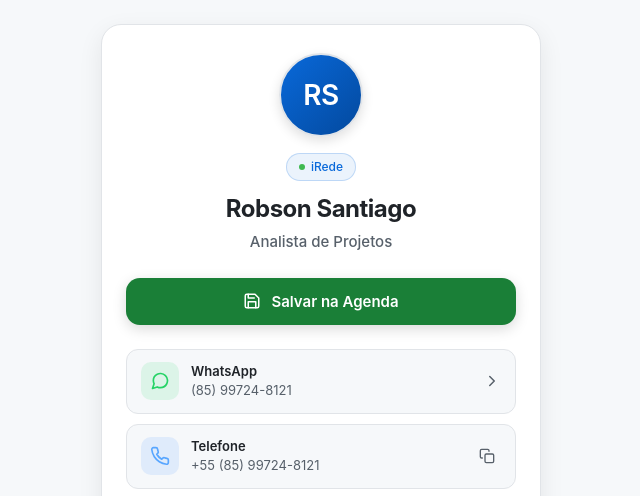
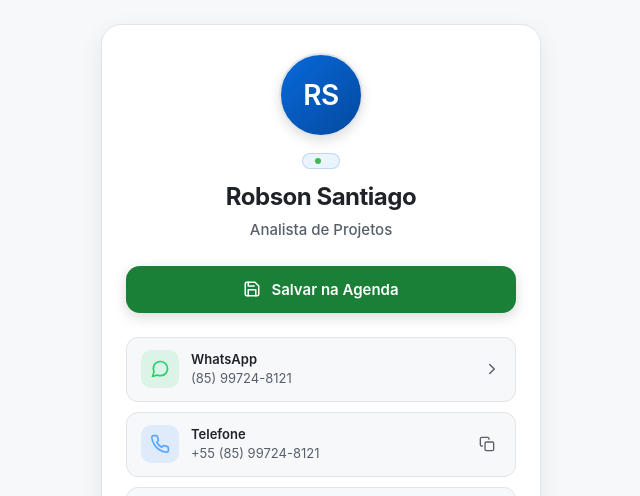
Before and after one commit to robsonsantiago/robson, a plain HTML site: page index.html in a window 1280 px wide. Shown: the top 496 px of the page, without its empty margins (319-959 px from the left). Drawn offline with Linux system fonts and the light colour scheme.

Commit message:
Atualizar o index.html

```diff
--- a/index.html
+++ b/index.html
@@ -352,7 +352,7 @@
 
         <div class="status-badge">
           <span class="status-dot"></span>
-          <span>iRede</span>
+          <span></span>
         </div>
 
         <h1 class="name">Robson Santiago</h1>
```
